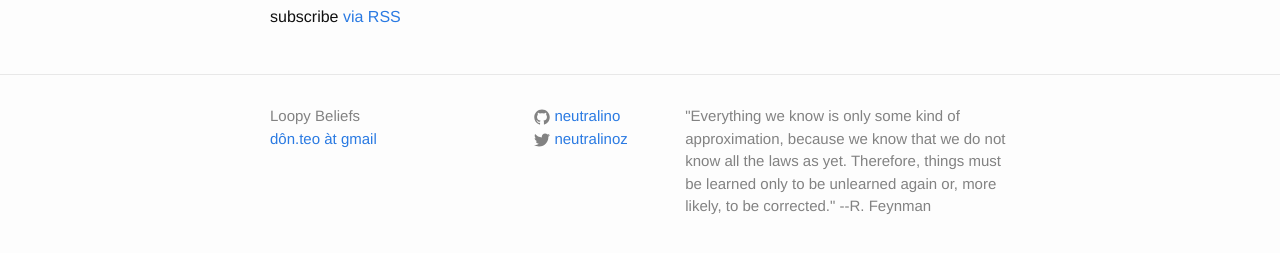
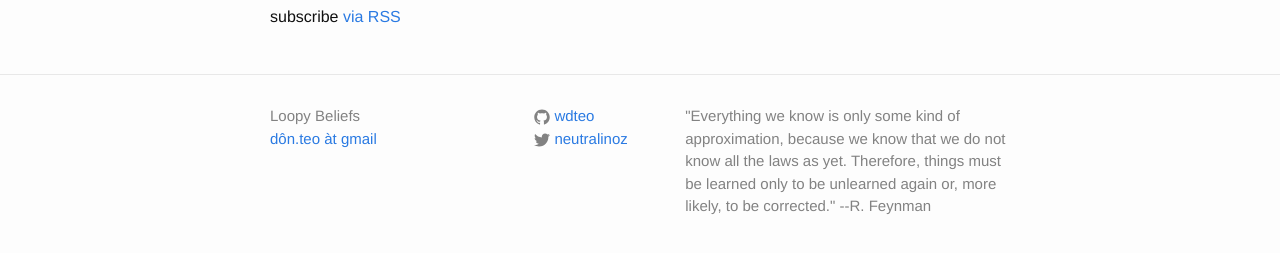
Before and after one commit to neutralino/neutralino.github.io, a Jekyll site: the page built from index.html, in a window 1280 px wide. Shown: the part 132-385 px from the top of the page. Built offline with Jekyll 4.4.1, drawn with Linux system fonts in a browser that asks for light colours.

Commit message:
update config

```diff
--- a/_config.yml
+++ b/_config.yml
@@ -7,9 +7,9 @@ description: > # this means to ignore newlines until "baseurl:"
   be learned only to be unlearned again or, more likely, to be
   corrected." --R. Feynman
 baseurl: "" # the subpath of your site, e.g. /blog/
-url: "http://neutralino.github.io" # the base hostname & protocol for your site
+url: "http://wdteo.github.io" # the base hostname & protocol for your site
 twitter_username: neutralinoz
-github_username:  neutralino
+github_username:  wdteo
 
 # Build settings
 markdown: kramdown
```
